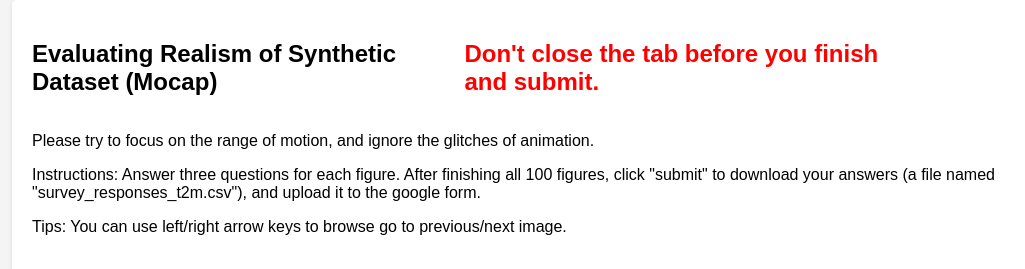
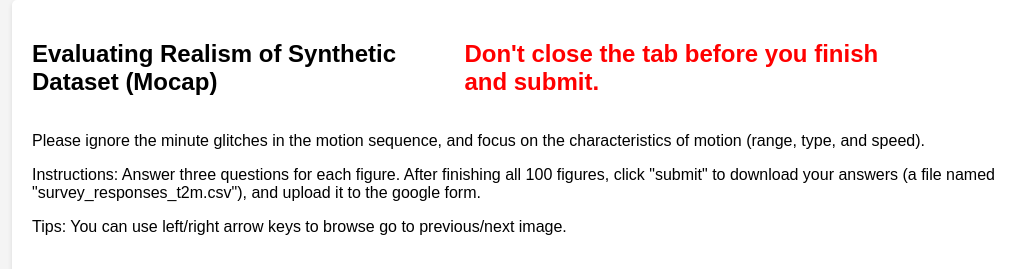
Before and after one commit to sypei/WheelPoseDataset_mocap, a plain HTML site: page index.html in a window 1280 px wide. Shown: the top 269 px of the page, without its empty margins (32-1057 px from the left). Drawn offline with Linux system fonts and the light colour scheme.

Commit message:
Update index.html

```diff
--- a/index.html
+++ b/index.html
@@ -9,7 +9,7 @@
 <body>
     <div class="container">
     <div class="title"><h2>Evaluating Realism of Synthetic Dataset (Mocap)</h2><h2 id="warning">Don't close the tab before you finish and submit.</h2></div>
-    <p>Please try to focus on the range of motion, and ignore the glitches of animation.</p>
+    <p>Please ignore the minute glitches in the motion sequence, and focus on the characteristics of motion (range, type, and speed).</p>
         <p>Instructions: Answer three questions for each figure.
             After finishing all 100 figures, click "submit" to download your answers (a file named "survey_responses_t2m.csv"), and upload it to the google form.</p>
         <p>Tips: You can use left/right arrow keys to browse go to previous/next image. </p>
```
